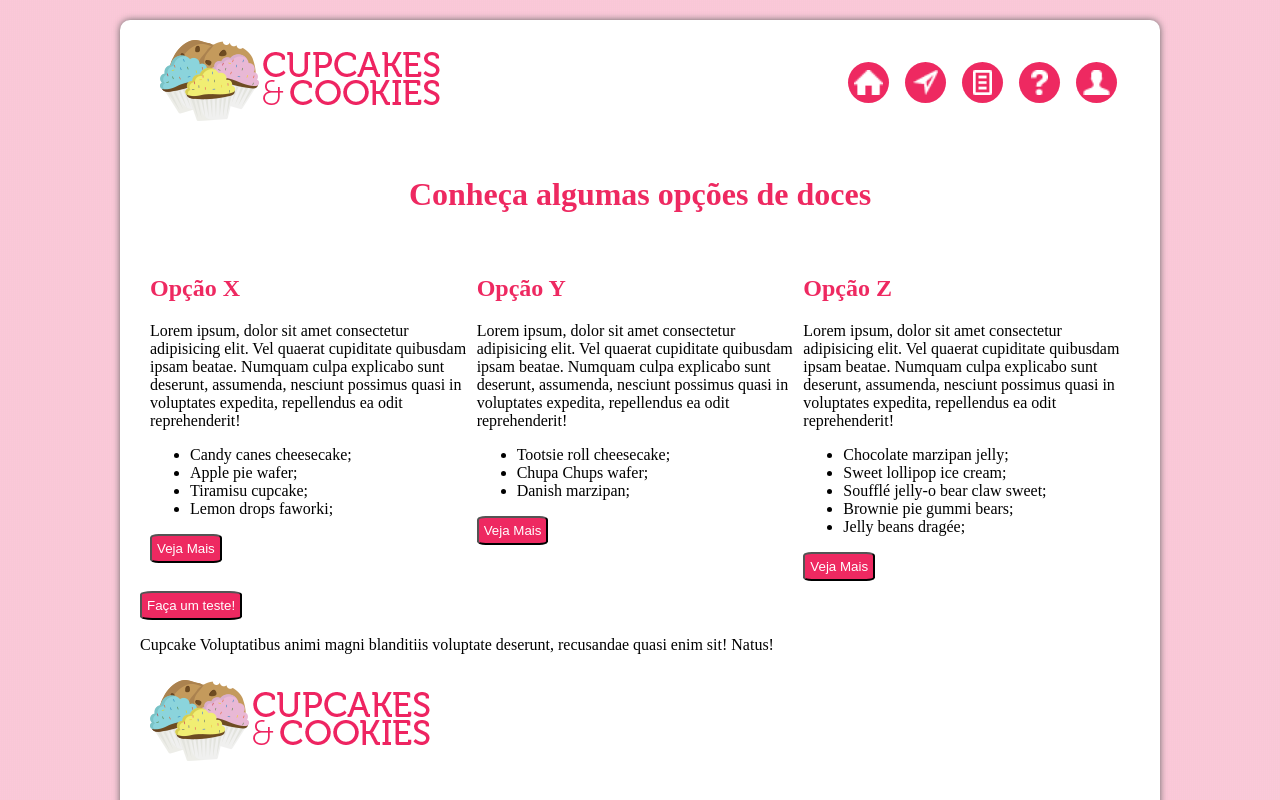
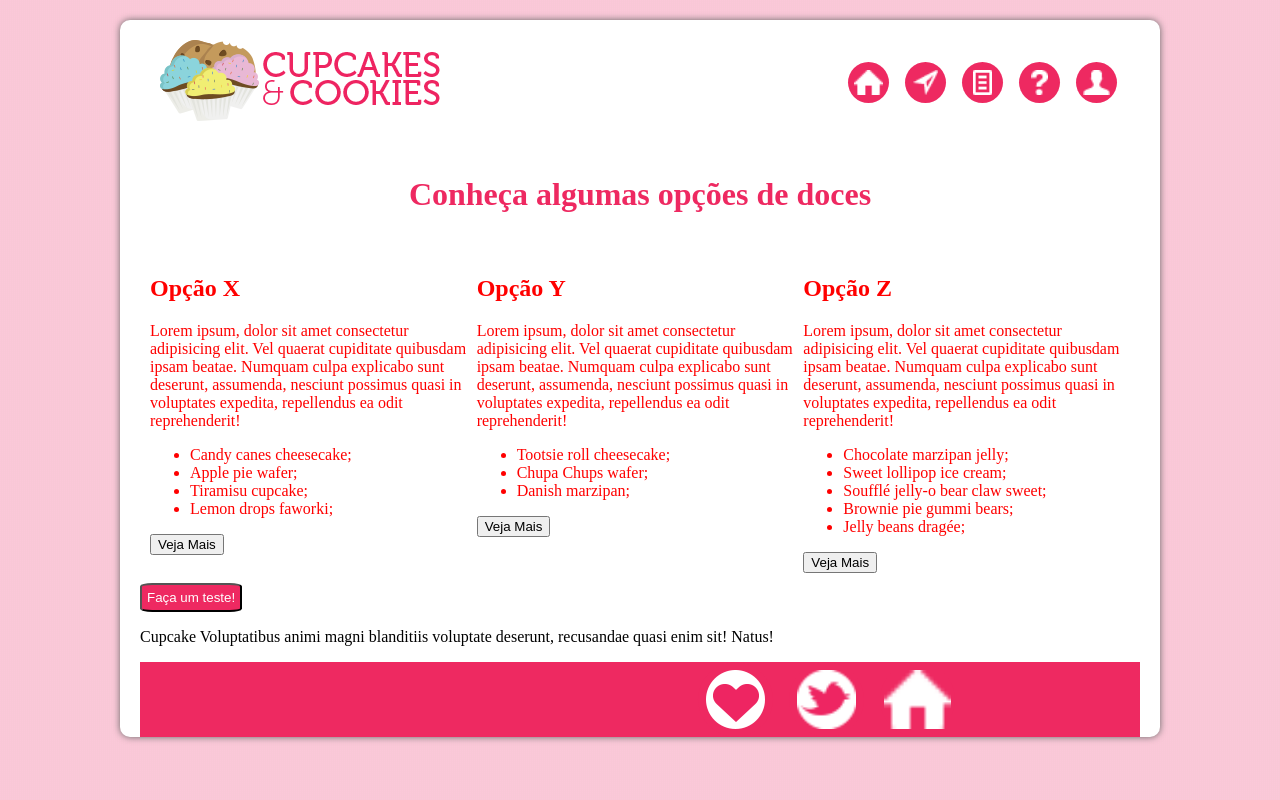
Before and after one commit to carolinaboschetti/home-assignment-1, a Vue app: page / in a window 1280 px wide. Shown: the top 800 px of the page. Built offline with nearby package versions, Linux system fonts and the light colour scheme.

Commit message:
Fixing components for home page

```diff
--- /dev/null
+++ b/src/components/Cupcake.vue
@@ -0,0 +1,25 @@
+<template>
+    <div class="cupcake">
+        <h2>{{ cupcake.title }}</h2>
+        <p>{{ cupcake.desc }}</p>
+        <ul class="list">
+            <li v-for="(name, i) in cupcake.stuff" :key="i">{{ name }};</li>
+        </ul>
+        <button>Veja Mais</button>
+    </div>
+</template>
+
+<script>
+export default {
+    name: "cupcake",
+    props: [
+        'cupcake'
+    ]
+};
+</script>
+
+<style scoped lang="scss">
+.cupcake {
+    color: red;
+}
+</style>
--- a/src/components/TheFooter.vue
+++ b/src/components/TheFooter.vue
@@ -1,6 +1,5 @@
 <template>
   <footer class="footer">
-        <router-link to='/'><img class="logo" src="../assets/cupcakesandcookies.png" alt="Cupcakes and Cookies logo"></router-link>
         <div class="menu">
             <router-link class="link-icon" to="/"><img src="../assets/heart.png" alt="Heart"></router-link>
             <router-link class="link-icon" to="/"><img src="../assets/twitter.png" alt="Twitter"></router-link>
@@ -19,16 +18,11 @@ footer {
     display: flex;
     flex-direction: row;
     justify-content: space-between;
-    align-items: center;
 }
 .footer {
     display: grid;
+    background-color: #ee2961;
     grid-template-rows: repeat(2, 1fr);
-    grid-gap: 20px;
-    padding: 10px;
-}
-.logo {
-    margin: 0;
 }
 .menu {
     width: 100%;
@@ -48,13 +42,9 @@ footer {
     //desktop
     .header {
         grid-template-areas:
-            'logo . icons';
+            'icons';
         grid-template-rows: 1fr;
         grid-template-columns: auto 1fr auto;
-        padding: 20px;
-    }
-    .logo {
-        grid-area: logo;
     }
     .menu {
         grid-area: icons;
--- a/src/views/Home.vue
+++ b/src/views/Home.vue
@@ -2,39 +2,7 @@
     <div class="hello">
     <h1 class="title">Conheça algumas opções de doces</h1>
         <div class="options">
-            <div class="optionx">
-                <h2>Opção X</h2>
-                <p>Lorem ipsum, dolor sit amet consectetur adipisicing elit. Vel quaerat cupiditate quibusdam ipsam beatae. Numquam culpa explicabo sunt deserunt, assumenda, nesciunt possimus quasi in voluptates expedita, repellendus ea odit reprehenderit!</p>
-                <ul class="list">
-                    <li>Candy canes cheesecake;</li>
-                    <li>Apple pie wafer;</li>
-                    <li>Tiramisu cupcake;</li>
-                    <li>Lemon drops faworki;</li>
-                </ul>
-                <button>Veja Mais</button>
-            </div>
-            <div class="optiony">
-                <h2>Opção Y</h2>
-                <p>Lorem ipsum, dolor sit amet consectetur adipisicing elit. Vel quaerat cupiditate quibusdam ipsam beatae. Numquam culpa explicabo sunt deserunt, assumenda, nesciunt possimus quasi in voluptates expedita, repellendus ea odit reprehenderit!</p>
-                <ul class="list">
-                    <li>Tootsie roll cheesecake;</li>
-                    <li>Chupa Chups wafer;</li>
-                    <li>Danish marzipan;</li>
-                </ul>
-                <button>Veja Mais</button>
-            </div>
-            <div class="optionz">
-                <h2>Opção Z</h2>
-                <p>Lorem ipsum, dolor sit amet consectetur adipisicing elit. Vel quaerat cupiditate quibusdam ipsam beatae. Numquam culpa explicabo sunt deserunt, assumenda, nesciunt possimus quasi in voluptates expedita, repellendus ea odit reprehenderit!</p>
-                <ul class="list">
-                    <li>Chocolate marzipan jelly;</li>
-                    <li>Sweet lollipop ice cream;</li>
-                    <li>Soufflé jelly-o bear claw sweet;</li>
-                    <li>Brownie pie gummi bears;</li>
-                    <li>Jelly beans dragée;</li>
-                </ul>
-                <button>Veja Mais</button>
-            </div>
+            <Cupcake v-for="(cupcake, i) in cupcakes" :key="i" :cupcake="cupcake" />
         </div>
          <div>
             <button>Faça um teste!</button>
@@ -44,10 +12,50 @@
 </template>
 
 <script>
+import Cupcake from '@/components/Cupcake.vue'
 // @ is an alias to /src
 
 export default {
-  name: "home",
+    name: "home",
+    components: {
+        Cupcake
+    },
+    data() {
+        return {
+            cupcakes: [
+                {
+                    title: 'Opção X',
+                    desc: 'Lorem ipsum, dolor sit amet consectetur adipisicing elit. Vel quaerat cupiditate quibusdam ipsam beatae. Numquam culpa explicabo sunt deserunt, assumenda, nesciunt possimus quasi in voluptates expedita, repellendus ea odit reprehenderit!',
+                    stuff: [
+                        'Candy canes cheesecake',
+                        'Apple pie wafer',
+                        'Tiramisu cupcake',
+                        'Lemon drops faworki'
+                    ]
+                },
+                {
+                    title: 'Opção Y',
+                    desc: 'Lorem ipsum, dolor sit amet consectetur adipisicing elit. Vel quaerat cupiditate quibusdam ipsam beatae. Numquam culpa explicabo sunt deserunt, assumenda, nesciunt possimus quasi in voluptates expedita, repellendus ea odit reprehenderit!',
+                    stuff: [
+                        'Tootsie roll cheesecake',
+                        'Chupa Chups wafer',
+                        'Danish marzipan'
+                    ]
+                },
+                {
+                    title: 'Opção Z',
+                    desc: 'Lorem ipsum, dolor sit amet consectetur adipisicing elit. Vel quaerat cupiditate quibusdam ipsam beatae. Numquam culpa explicabo sunt deserunt, assumenda, nesciunt possimus quasi in voluptates expedita, repellendus ea odit reprehenderit!',
+                    stuff: [
+                        'Chocolate marzipan jelly',
+                        'Sweet lollipop ice cream',
+                        'Soufflé jelly-o bear claw sweet',
+                        'Brownie pie gummi bears',
+                        'Jelly beans dragée'
+                    ]
+                }
+            ]
+        }
+    }
 };
 </script>
 
```
Also changed, not shown: src/components/Carousel.vue (added, +30 -0 lines).
